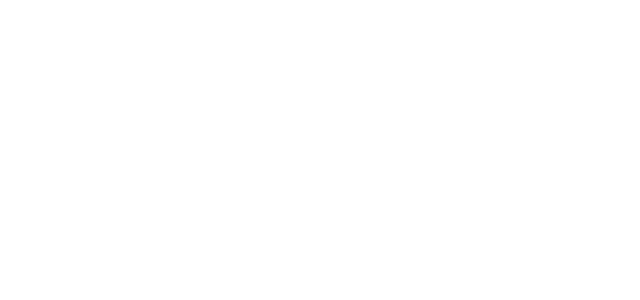
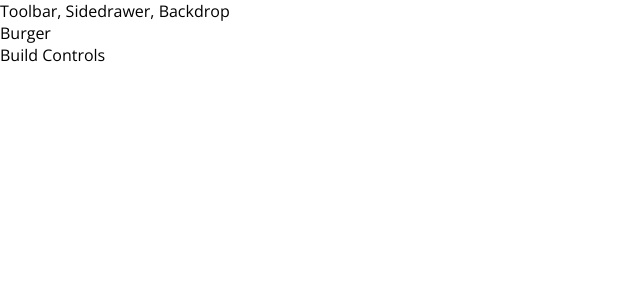
Before and after one commit to samuelchen1213/react-burger-builder, a React (Create React App) app: page / in a window 1280 px wide. Shown: the top 300 px of the page, without its empty margins (0-640 px from the left). Built offline with nearby package versions, Linux system fonts and the light colour scheme.

Commit message:
😆Initialized BurgerBuilder Component

```diff
--- a/src/App.js
+++ b/src/App.js
@@ -1,10 +1,14 @@
 import React, {Component} from 'react';
+import Layout from './Components/Layout/Layout'
+import BurgerBuilder from './Containers/BurgerBuilder/BurgerBuilder'
 
 class App extends Component {
     render() {
         return (
             <div>
-
+                <Layout>
+                    <BurgerBuilder/>
+                </Layout>
             </div>
         );
     }
--- /dev/null
+++ b/src/Containers/BurgerBuilder/BurgerBuilder.js
@@ -0,0 +1,15 @@
+import React, {Component} from 'react';
+import Aux from '../../HOC/Aux';
+
+class BurgerBuilder extends Component {
+    render() {
+        return (
+            <Aux>
+                <div>Burger</div>
+                <div>Build Controls</div>
+            </Aux>
+        );
+    }
+}
+
+export default BurgerBuilder;
--- a/src/index.css
+++ b/src/index.css
@@ -1,5 +1,5 @@
 body {
   margin: 0;
   padding: 0;
-  font-family: sans-serif;
+  font-family: "Open Sans", sans-serif;
 }
```
